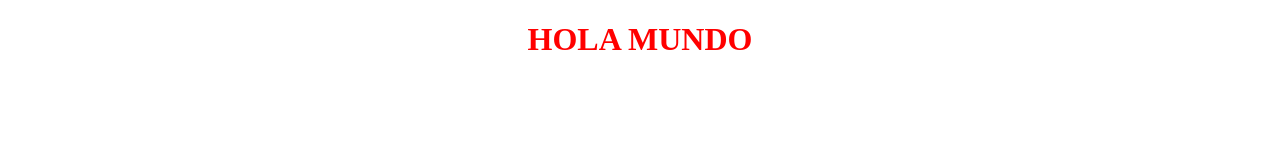
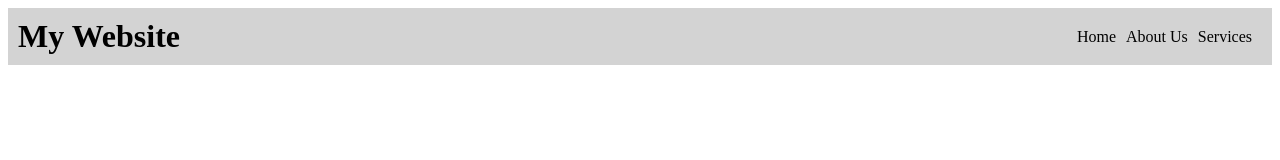
Before and after one commit to marlonsalc/test, a plain HTML site: page index.html in a window 1280 px wide. Drawn offline with Linux system fonts and the light colour scheme.

Commit message:
se añadio un navbar

```diff
--- a/index.html
+++ b/index.html
@@ -8,6 +8,17 @@
     <link rel="stylesheet" href="style.css">
 </head>
 <body>
-    <h1 class="helloworld">HOLA MUNDO</h1>
+    <header class="head">
+        <div>
+            <h1>My Website</h1>
+            <nav>
+                <ul>
+                    <li><a href="#">Home</a></li>
+                    <li><a href="#">About Us</a></li>
+                    <li><a href="#">Services</a></li>
+                </ul>
+            </nav>
+        </div>
+    </header>
 </body>
 </html>
--- a/style.css
+++ b/style.css
@@ -1,4 +1,38 @@
-.helloworld {
-    color: red;
-    text-align: center;
-}
+.head {
+    background-color: lightgray;
+  }
+
+  .head div {
+    display: flex;
+    justify-content: space-between;
+    align-items: center;
+    padding: 10px;
+  }
+
+  .head h1 {
+    margin: 0;
+  }
+
+  .head ul {
+    list-style: none;
+    display: flex;
+    margin: 0;
+    padding: 0;
+  }
+
+  .head li {
+    margin-right: 10px;
+  }
+
+  .head a {
+    text-decoration: none;
+    color: black;
+  }
+
+  En el ejemplo anterior, se han utilizado propiedades CSS para establecer la apariencia y el diseño de la barra de navegación horizontal:
+
+      Se ha aplicado un color de fondo (background-color) de gris claro a la clase .head.
+      Se ha utilizado la propiedad display: flex para el contenedor interno (div) del encabezado, lo que permite que los elementos se coloquen en una fila horizontal.
+      justify-content: space-between alinea los elementos del contenedor a los extremos, creando espacio entre ellos.
+      align-items: center alinea verticalmente los elementos en el centro del contenedor.
+      Se han aplicado márgenes, rellenos y estilos
```
